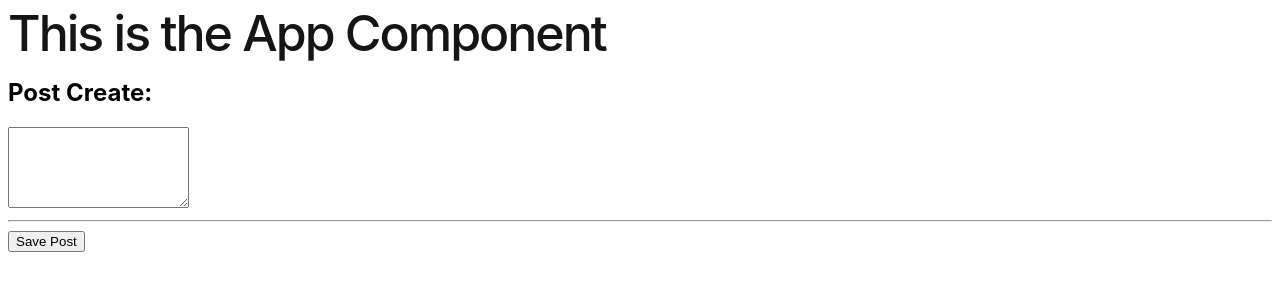
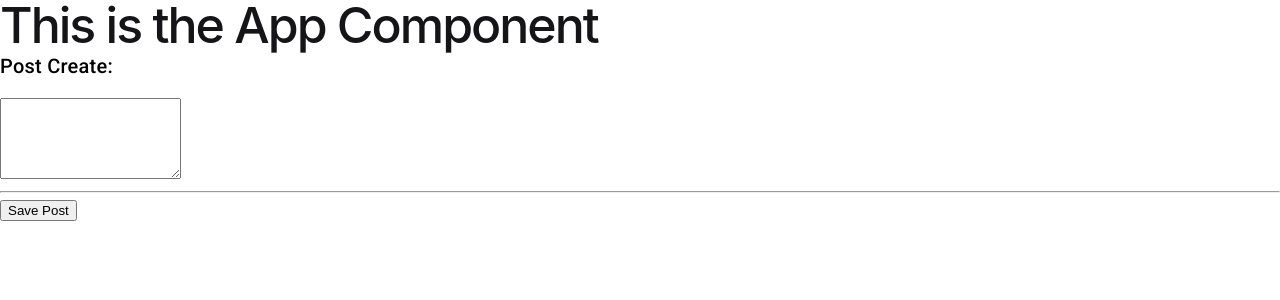
Before and after one commit to SaadiaAhmad/social-app, an Angular app: page / in a window 1280 px wide. Shown: the top 300 px of the page. Built offline with nearby package versions, Linux system fonts and the light colour scheme.

Commit message:
add angular material lib dependency

```diff
--- a/angular.json
+++ b/angular.json
@@ -30,6 +30,7 @@
               "src/assets"
             ],
             "styles": [
+              "@angular/material/prebuilt-themes/indigo-pink.css",
               "src/styles.scss"
             ],
             "scripts": []
@@ -90,6 +91,7 @@
               "src/assets"
             ],
             "styles": [
+              "@angular/material/prebuilt-themes/indigo-pink.css",
               "src/styles.scss"
             ],
             "scripts": []
--- a/package.json
+++ b/package.json
@@ -11,10 +11,12 @@
   "private": true,
   "dependencies": {
     "@angular/animations": "^17.0.0",
+    "@angular/cdk": "^17.1.1",
     "@angular/common": "^17.0.0",
     "@angular/compiler": "^17.0.0",
     "@angular/core": "^17.0.0",
     "@angular/forms": "^17.0.0",
+    "@angular/material": "^17.1.1",
     "@angular/platform-browser": "^17.0.0",
     "@angular/platform-browser-dynamic": "^17.0.0",
     "@angular/router": "^17.0.0",
@@ -33,7 +35,7 @@
     "karma-coverage": "~2.2.0",
     "karma-jasmine": "~5.1.0",
     "karma-jasmine-html-reporter": "~2.1.0",
-    "typescript": "~5.2.2",
-    "prettier": "^2.5.1"
+    "prettier": "^2.5.1",
+    "typescript": "~5.2.2"
   }
 }
--- a/src/app/app.module.ts
+++ b/src/app/app.module.ts
@@ -3,9 +3,10 @@
 import { BrowserModule } from '@angular/platform-browser';
 import { PostCreateComponent } from './posts/post-create/post-create.component';
 import { FormsModule } from '@angular/forms';
+import { BrowserAnimationsModule } from '@angular/platform-browser/animations';
 
 @NgModule({
-  imports: [ BrowserModule, FormsModule ],
+  imports: [ BrowserModule, FormsModule, BrowserAnimationsModule ],
   declarations: [AppComponent, PostCreateComponent],
   bootstrap: [AppComponent]
 })
--- a/src/index.html
+++ b/src/index.html
@@ -6,8 +6,10 @@
   <base href="/">
   <meta name="viewport" content="width=device-width, initial-scale=1">
   <link rel="icon" type="image/x-icon" href="favicon.ico">
+  <link href="https://fonts.googleapis.com/css2?family=Roboto:wght@300;400;500&display=swap" rel="stylesheet">
+  <link href="https://fonts.googleapis.com/icon?family=Material+Icons" rel="stylesheet">
 </head>
-<body>
+<body class="mat-typography">
   <app-root></app-root>
 </body>
 </html>
--- a/src/styles.scss
+++ b/src/styles.scss
@@ -1 +1,4 @@
 /* You can add global styles to this file, and also import other style files */
+
+html, body { height: 100%; }
+body { margin: 0; font-family: Roboto, "Helvetica Neue", sans-serif; }
```
Also changed, not shown: 1 other file (tests, documents, lock files or other folders).
